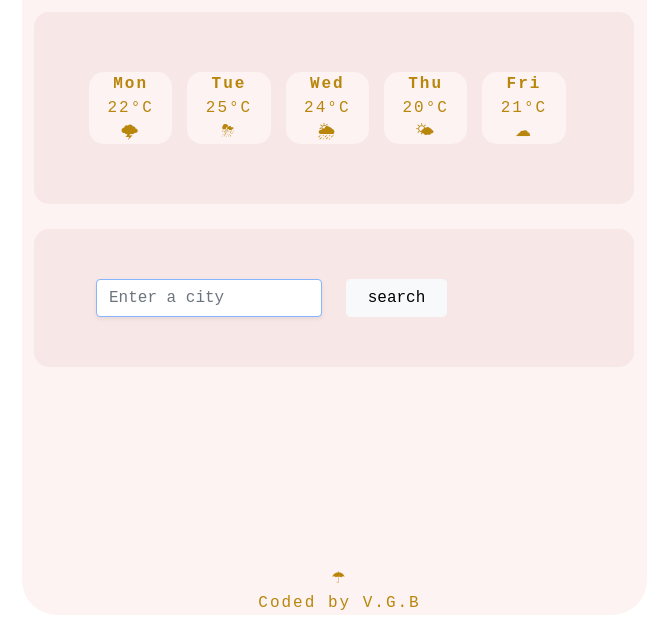
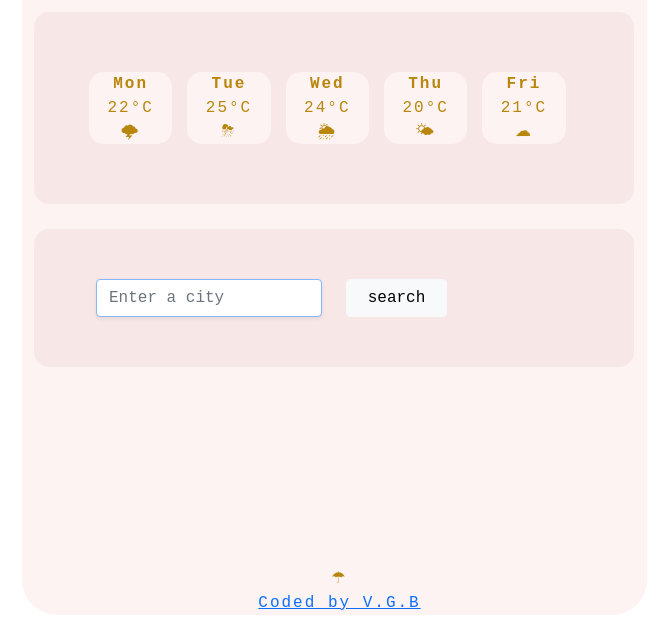
Before and after one commit to vihaarman/Home-work-github, a plain HTML site: page index.html in a window 1280 px wide. Shown: the part 240-871 px from the top of the page, without its empty margins (60-725 px from the left). Drawn offline with nearby package versions, Linux system fonts and the light colour scheme; no server answers.

Commit message:
Update index.html

```diff
--- a/index.html
+++ b/index.html
@@ -62,8 +62,9 @@
 
         <p>
           &#9730; <br />
-          Coded by V.G.B
-          <a href="https://github.com/vihaarman/Home-work-github"></a>
+          <a href="https://github.com/vihaarman/Home-work-github"
+            >Coded by V.G.B</a
+          >
         </p>
       </div>
     </div>
```
